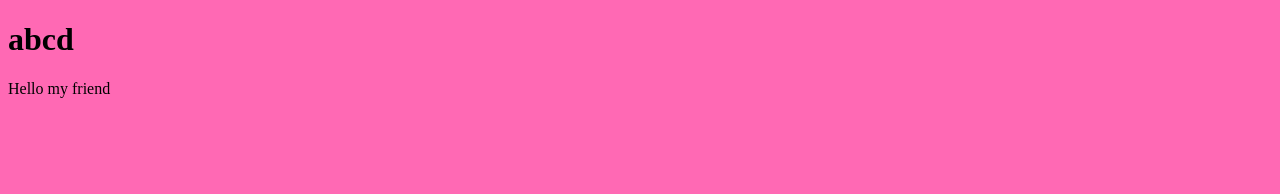
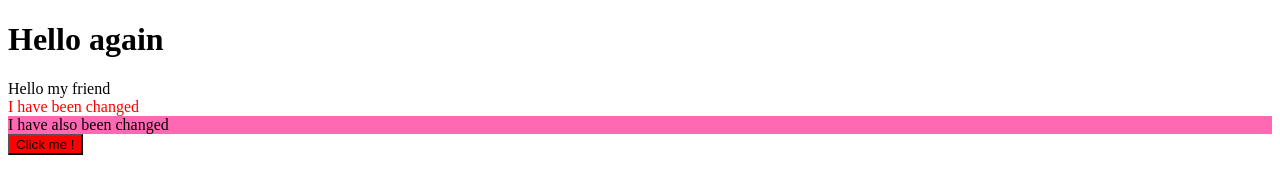
Before and after one commit to Beasty002/JavaScript, a plain HTML site: page 6.DOM1/index.html in a window 1280 px wide. Drawn offline with Linux system fonts and the light colour scheme.

Commit message:
done basic selectors

```diff
--- a/6.DOM1/index.html
+++ b/6.DOM1/index.html
@@ -10,6 +10,11 @@
 <body>
     <h1>Hello again</h1>
     <div>Hello my friend</div>
+
+    <div id="Id">I am from id</div>
+    <div class="class">I am from class</div>
+
+    <button>Click me !</button>
     <script src="./index.js"></script>
 
 </body>
--- a/6.DOM1/index.js
+++ b/6.DOM1/index.js
@@ -1,2 +1,27 @@
-document.body.style.background = "hotpink";
-document.body.childNodes[1].innerText = "abcd"
+// document.body.style.background = "hotpink";
+// document.body.childNodes[1].innerText = "abcd"
+// document.body.childNodes[1].innerText = "abcd"
+// console.dir(document.body);
+
+
+// ---------------------------------Selecting with id
+let var1 = document.getElementById("Id");
+var1.innerText = "I have been changed";
+var1.style.color = 'red';
+
+//----------------------------------Selecting with class
+let var2 = document.getElementsByClassName("class");
+var2.innerText = "I have also been changed";
+for (let i = 0; i < var2.length; i++) {
+    var2[i].innerText = "I have also been changed";
+    var2[i].style.background = "hotpink";
+}
+// you need to add loop for tag and class name to change the property
+
+
+// l----------------------------- by tag name
+
+let var3 = document.getElementsByTagName("button");
+for (let i = 0; i < var3.length; i++) {
+    var3[i].style.background = "red";
+}
```
